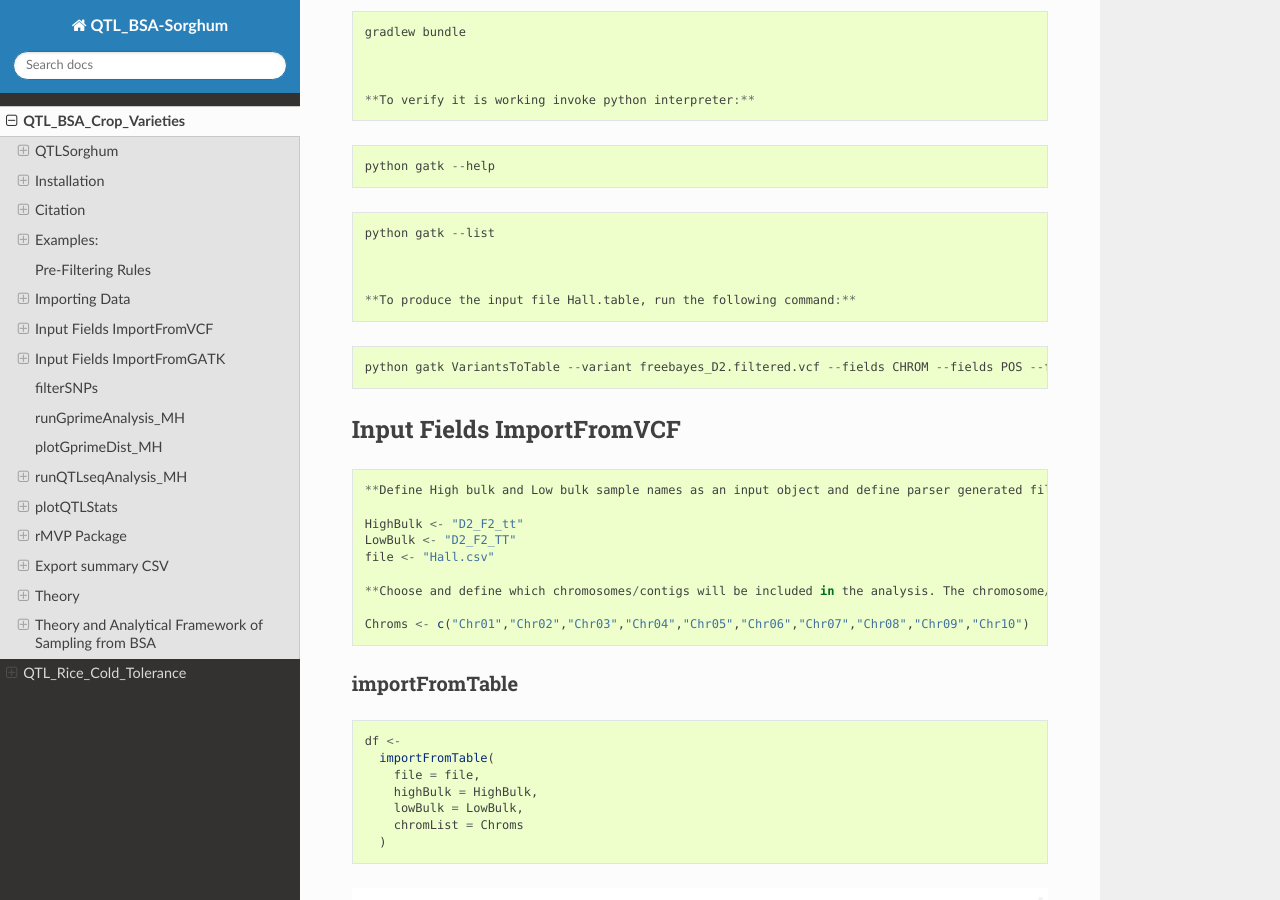
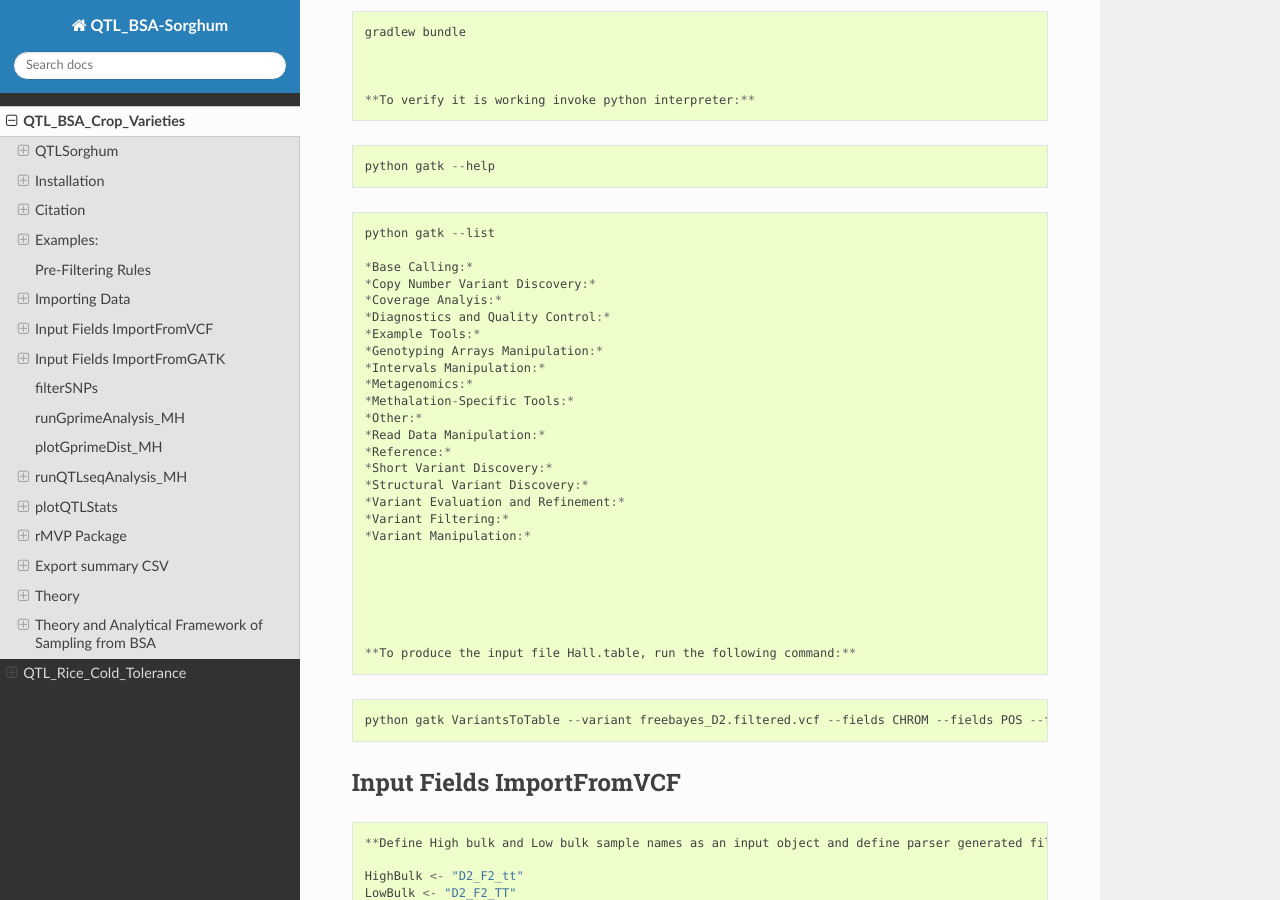
Before and after one commit to PBGLMichaelHall/ReadTheDocsQTL, a Sphinx documentation site: the page built from docs/source/Sorghum.rst, in a window 1280 px wide and 900 px high, scrolled down 2706 px. Built offline with Sphinx 7.4.7 and the Read the Docs theme 2.0.0, drawn with Linux system fonts in a browser that asks for light colours.

Commit message:
Update Sorghum.rst

```diff
--- a/docs/source/Sorghum.rst
+++ b/docs/source/Sorghum.rst
@@ -193,6 +193,27 @@ importFromGATK
 .. code:: r
 
    python gatk --list
+
+   *Base Calling:*
+   *Copy Number Variant Discovery:*
+   *Coverage Analyis:*
+   *Diagnostics and Quality Control:*
+   *Example Tools:*
+   *Genotyping Arrays Manipulation:*
+   *Intervals Manipulation:*
+   *Metagenomics:*
+   *Methalation-Specific Tools:*
+   *Other:*
+   *Read Data Manipulation:*
+   *Reference:*
+   *Short Variant Discovery:*
+   *Structural Variant Discovery:*
+   *Variant Evaluation and Refinement:*
+   *Variant Filtering:*
+   *Variant Manipulation:*
+
+
+
 
 
 
```
Also changed, not shown: other parts of docs/source/Sorghum.rst (+1 -1 lines).
